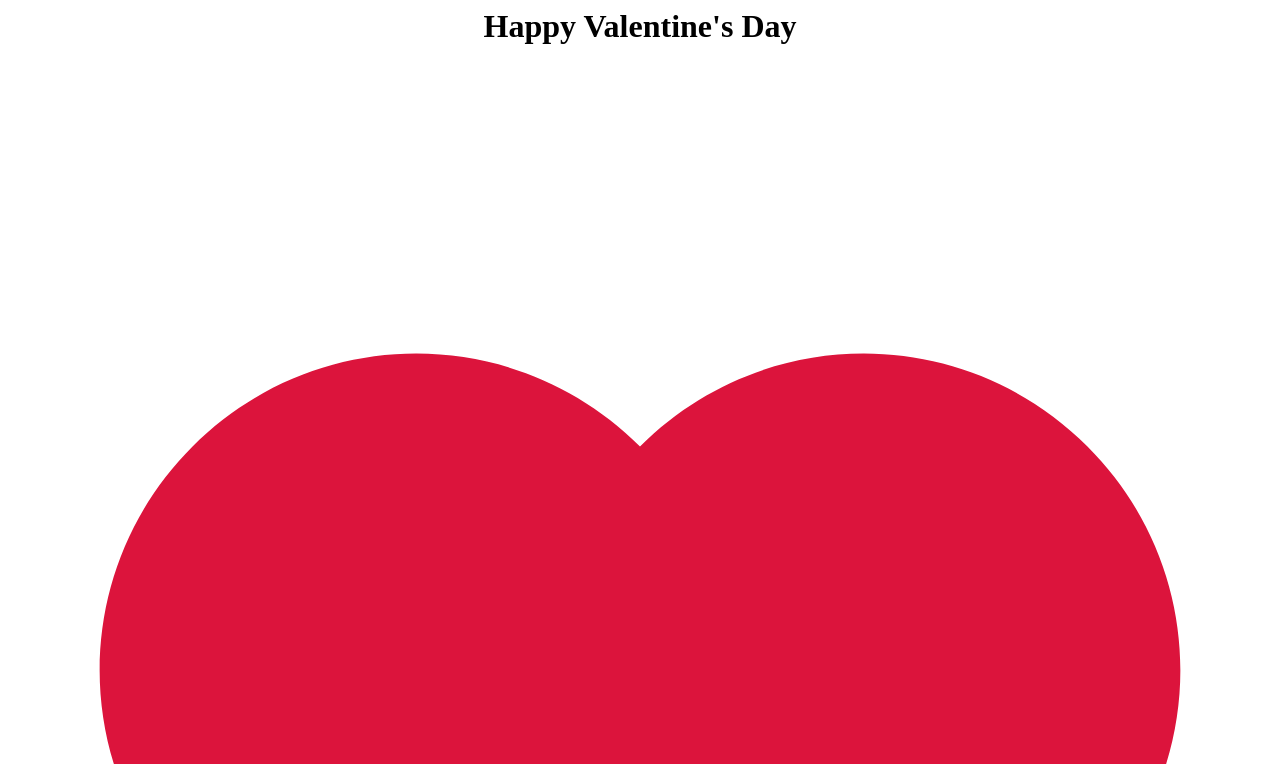
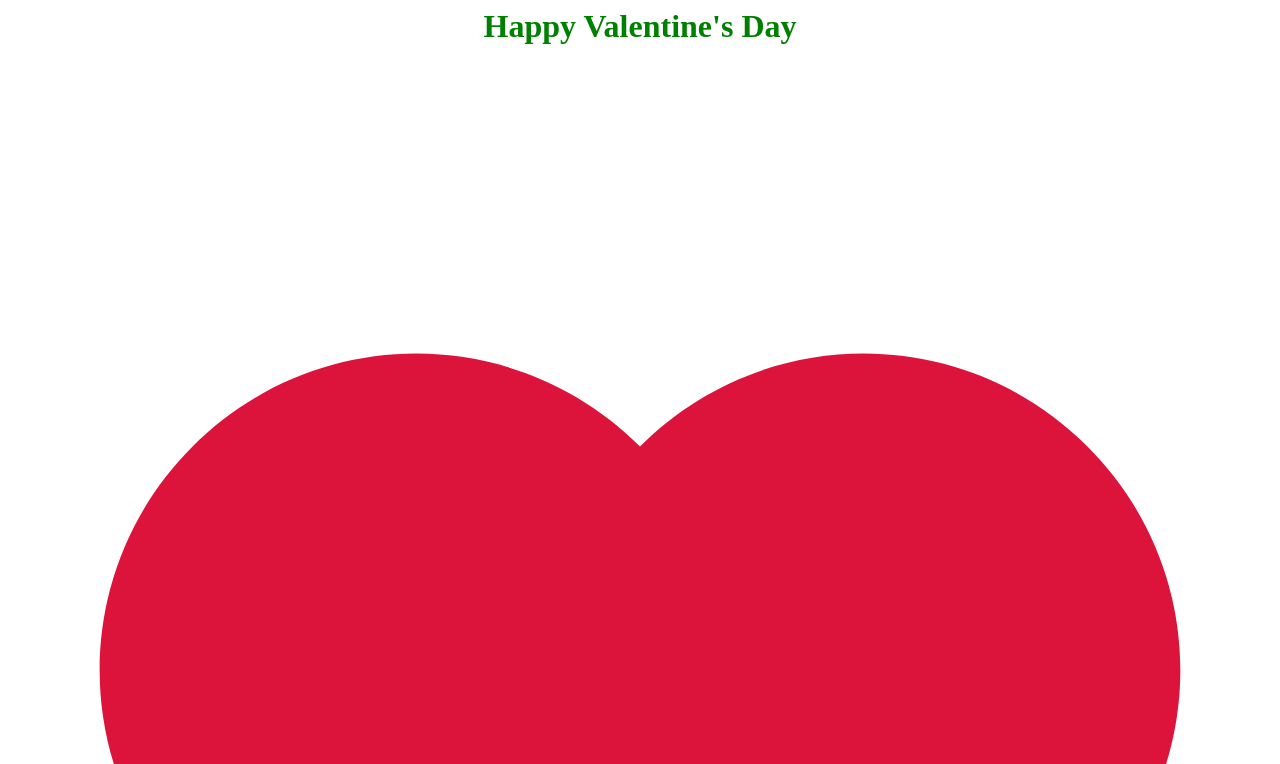
Before and after one commit to esmanchik/esmanchik.github.io, a plain HTML site: page index.html in a window 1280 px wide. Shown: the top 764 px of the page. Drawn offline with Linux system fonts and the light colour scheme.

Commit message:
Change header color

```diff
--- a/index.html
+++ b/index.html
@@ -1,7 +1,7 @@
 <html>
     <body>
 
-        <h1 style="text-align: center;">Happy Valentine's Day</h1>
+        <h1 style="text-align: center; color: green;">Happy Valentine's Day</h1>
 
         <svg>
             <path id='shape'/>
@@ -160,11 +160,19 @@
                     _SHAPE.setAttribute(p, O[p].afn(O[p].ini));
                 }
 
+                const h1 = document.getElementsByTagName('h1').item(0);
+
                 const changeShape = e => {
                     if(rID) stopAni();
                     dir *= -1;
                     m = .5*(1 - dir);
                     update();
+
+                    if (h1.getAttribute('style').indexOf('yellow')) {
+                        h1.setAttribute('style', 'color: green; text-align: center;');
+                    } else {
+                        h1.setAttribute('style', 'color: yellow; text-align: center;');
+                    }
                 };
 
                 _SHAPE.addEventListener('click', changeShape, false);
```
